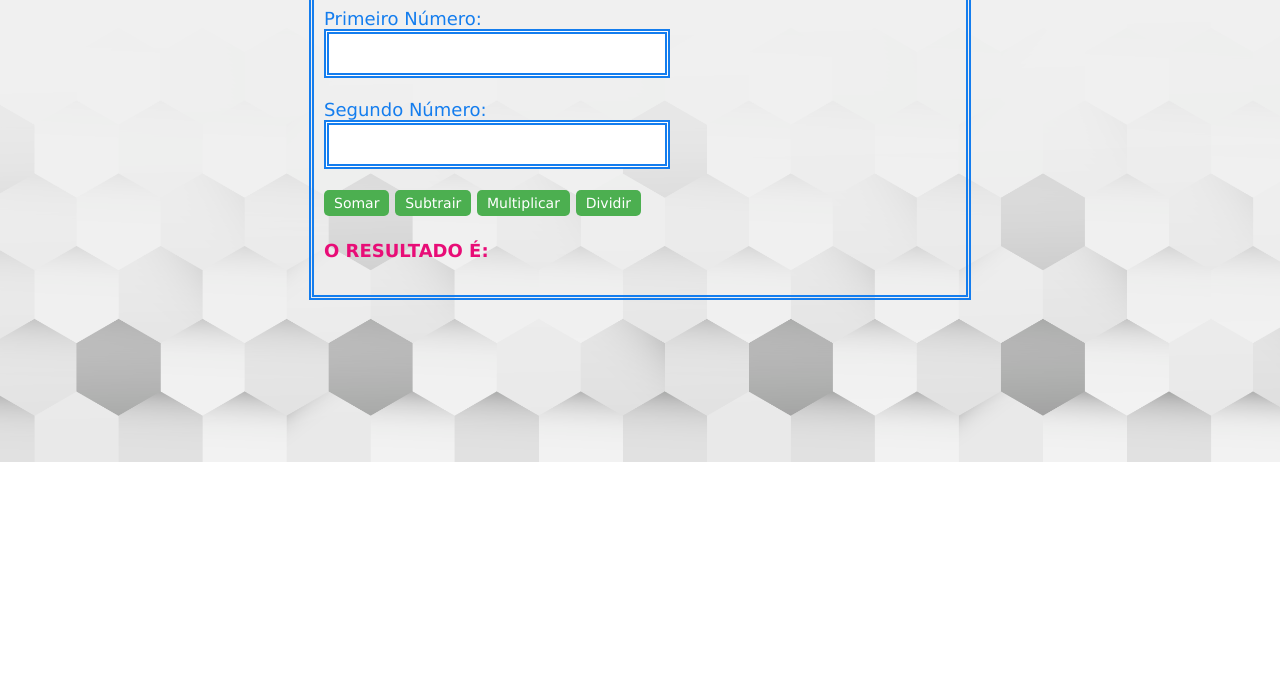
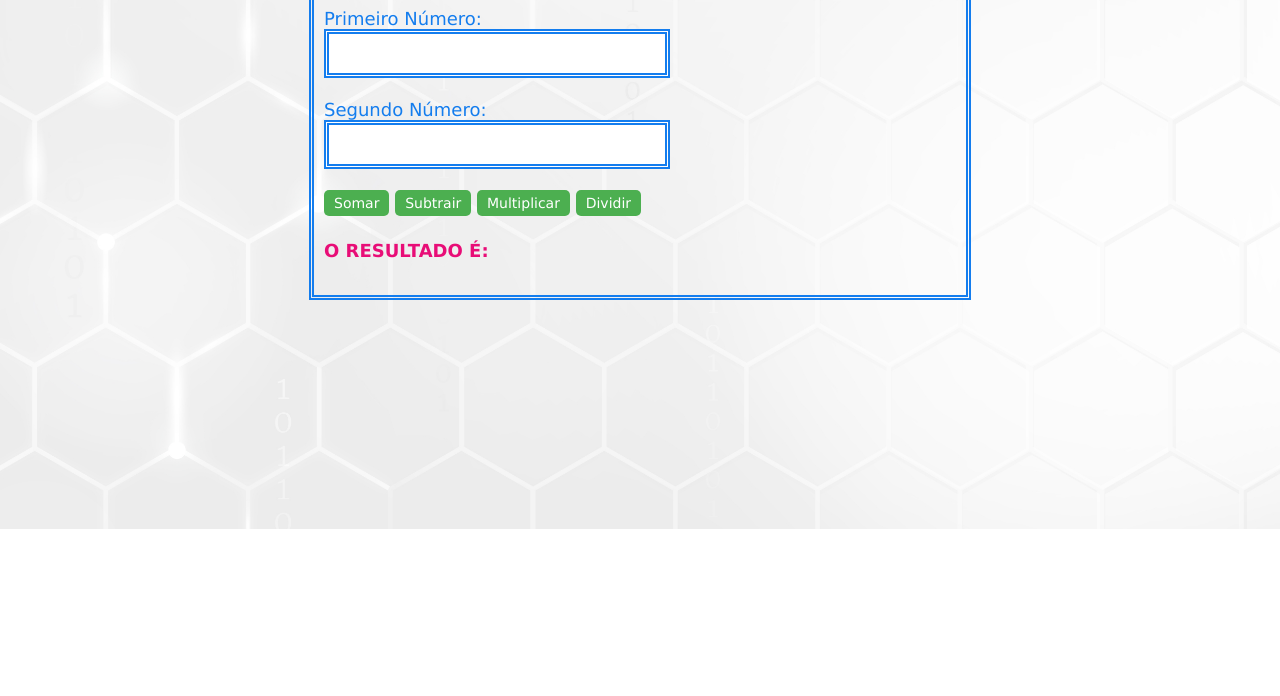
Before and after one commit to PECGranella/calculadora, a plain HTML site: page index.html in a window 1280 px wide. Shown: the part 104-800 px from the top of the page. Drawn offline with Linux system fonts and the light colour scheme.

Commit message:
alteração imagem fundo

```diff
--- a/style.css
+++ b/style.css
@@ -1,6 +1,6 @@
 /* Definindo o estilo de todo o corpo da página */
 body {
-    background-image: url('img/v748-toon-69.jpg'); /* Define a imagem de fundo para o corpo da página.  */
+    background-image: url('img/rm380-11.jpg'); /* Define a imagem de fundo para o corpo da página.  */
     background-repeat: no-repeat;  /* Evita que a imagem de fundo se repita, garantindo que ela apareça apenas uma vez. */
     background-size: cover;  /* Redimensiona a imagem de fundo para cobrir todo o corpo da página, mesmo que parte da imagem seja cortada. */
     background-position: center;  /* Centraliza a imagem de fundo na página. */
```
